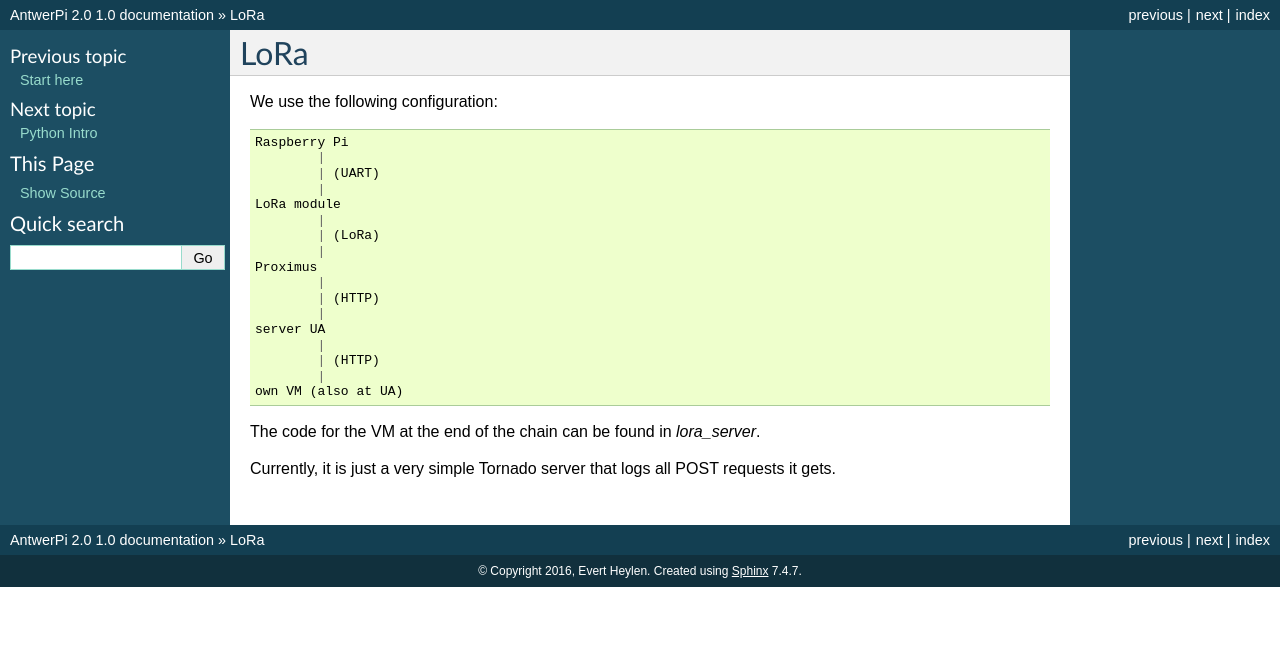
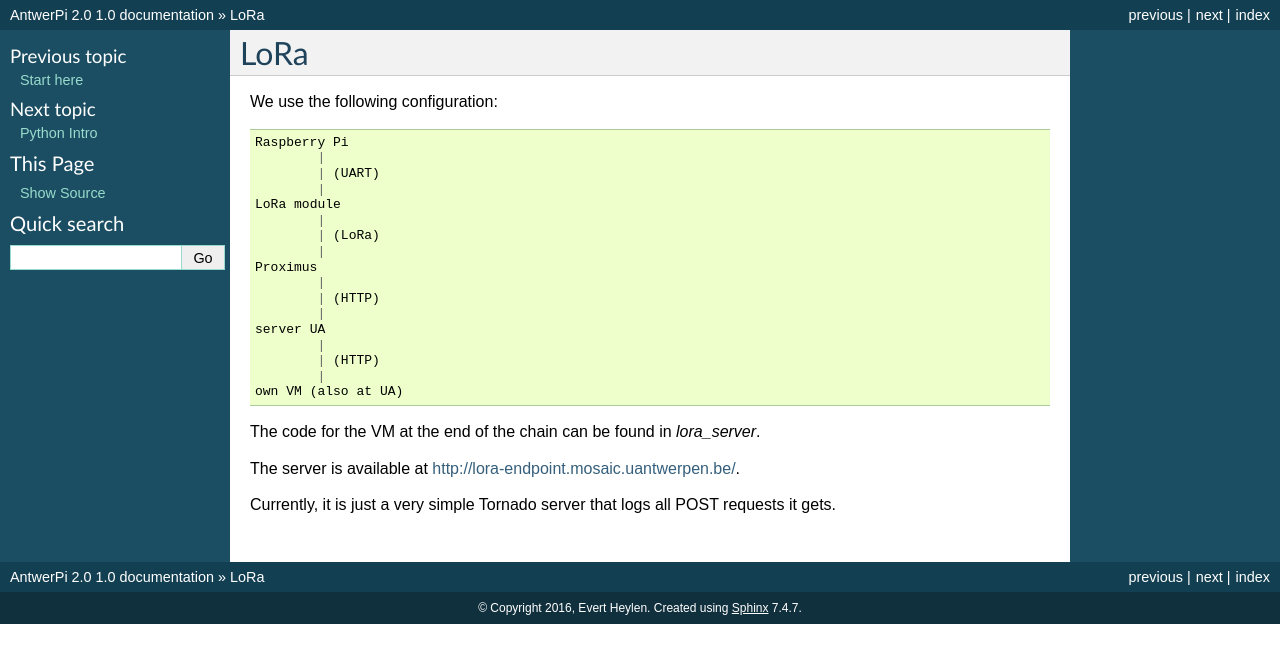
Before and after one commit to eestec-antwerp/AntwerPi2, a Sphinx documentation site: the page built from docs/source/eestec/lora.rst, in a window 1280 px wide. Shown: the top 663 px of the page. Built offline with Sphinx 7.4.7, drawn with Linux system fonts in a browser that asks for light colours.

Commit message:
lora url

```diff
--- a/docs/source/eestec/lora.rst
+++ b/docs/source/eestec/lora.rst
@@ -23,4 +23,6 @@ We use the following configuration::
 
 The code for the VM at the end of the chain can be found in `lora_server`.
 
+The server is available at http://lora-endpoint.mosaic.uantwerpen.be/.
+
 Currently, it is just a very simple Tornado server that logs all POST requests it gets.
```
